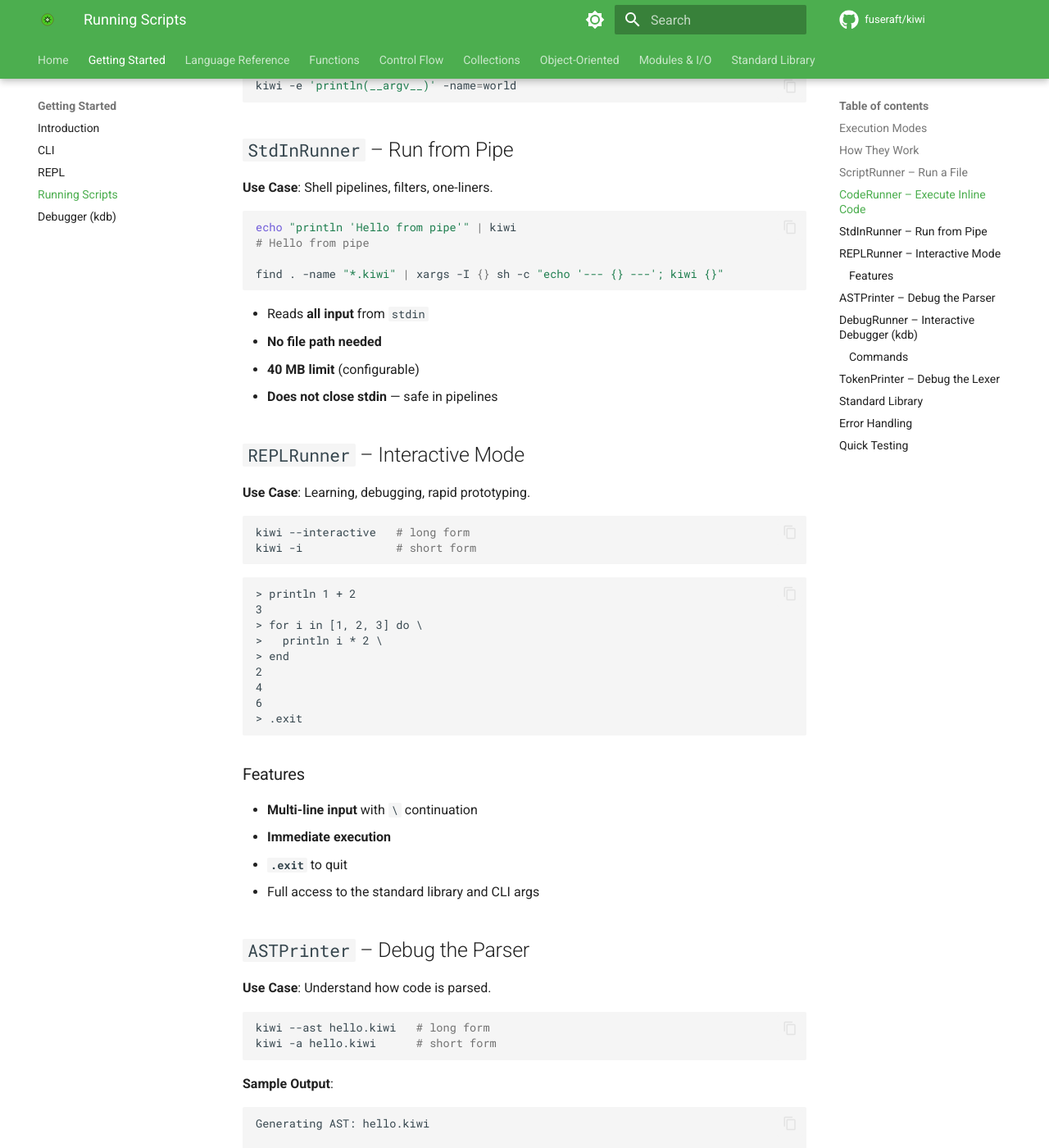
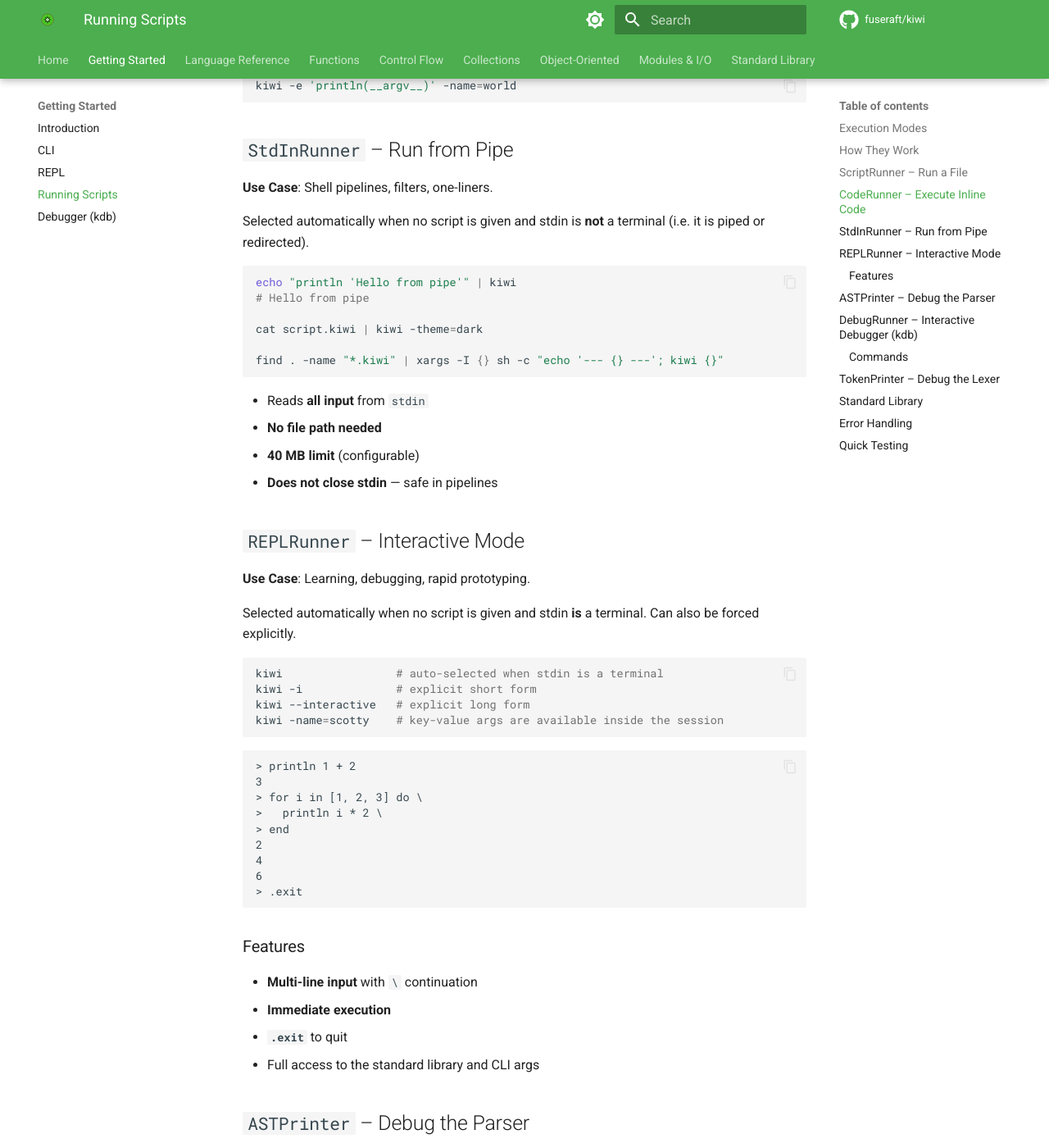
Before and after one commit to fuseraft/kiwi, an MkDocs documentation site: the page built from docs/runners.md, in a window 1280 px wide and 1400 px high, scrolled down 1665 px. Shown: the whole window at 82% size. Built offline with MkDocs 1.6.1 and Material for MkDocs 9.7.7, drawn with Linux system fonts in a browser that asks for light colours; comment, search, counter and statistics services are not loaded; some of the changed text lies outside the part shown.

Commit message:
Better CLI

````diff
--- a/docs/runners.md
+++ b/docs/runners.md
@@ -10,8 +10,8 @@ Kiwi supports **multiple execution modes** via the `IRunner` interface. Each mod
 |--------|--------|-------|--------|
 | `ScriptRunner` | Run `.kiwi` files | File path | `kiwi script.kiwi` |
 | `CodeRunner` | Execute a code string inline | `-e` flag | `kiwi -e 'println "hi"'` |
-| `StdInRunner` | Run from piped input | `stdin` | `cat script.kiwi | kiwi` |
-| `REPLRunner` | Interactive shell | Keyboard | `kiwi --interactive` |
+| `StdInRunner` | Run from piped stdin | `stdin` | `cat script.kiwi \| kiwi` |
+| `REPLRunner` | Interactive shell | Keyboard | `kiwi` or `kiwi -i` |
 | `DebugRunner` | Step-debug a script (kdb) | File | `kiwi --debug script.kiwi` |
 | `ASTPrinter` | Print AST for debugging | File | `kiwi --ast script.kiwi` |
 | `TokenPrinter` | Print tokens for debugging | File | `kiwi --tokens script.kiwi` |
@@ -65,9 +65,13 @@ kiwi -e 'println(__argv__)' -name=world
 
 **Use Case**: Shell pipelines, filters, one-liners.
 
+Selected automatically when no script is given and stdin is **not** a terminal (i.e. it is piped or redirected).
+
 ```bash
 echo "println 'Hello from pipe'" | kiwi
 # Hello from pipe
+
+cat script.kiwi | kiwi -theme=dark
 
 find . -name "*.kiwi" | xargs -I {} sh -c "echo '--- {} ---'; kiwi {}"
 ```
@@ -81,9 +85,13 @@ find . -name "*.kiwi" | xargs -I {} sh -c "echo '--- {} ---'; kiwi {}"
 
 **Use Case**: Learning, debugging, rapid prototyping.
 
+Selected automatically when no script is given and stdin **is** a terminal. Can also be forced explicitly.
+
 ```bash
-kiwi --interactive   # long form
-kiwi -i              # short form
+kiwi                 # auto-selected when stdin is a terminal
+kiwi -i              # explicit short form
+kiwi --interactive   # explicit long form
+kiwi -name=scotty    # key-value args are available inside the session
 ```
 
 ```text
@@ -206,6 +214,15 @@ Crash dump logging is **opt-in** via the `-cd`/`--crash-dump` flag (or by settin
 ## Quick Testing
 
 ```bash
+# REPL (auto, stdin is a terminal)
+kiwi
+
+# REPL with args
+kiwi -name=scotty
+
+# REPL (explicit)
+kiwi -i
+
 # Run a script
 kiwi test.kiwi
 
````
Also changed, not shown: other parts of docs/runners.md (+0 -3 lines), docs/cli.md (+18 -3 lines), docs/repl.md (+14 -1 lines), 2 other files.
